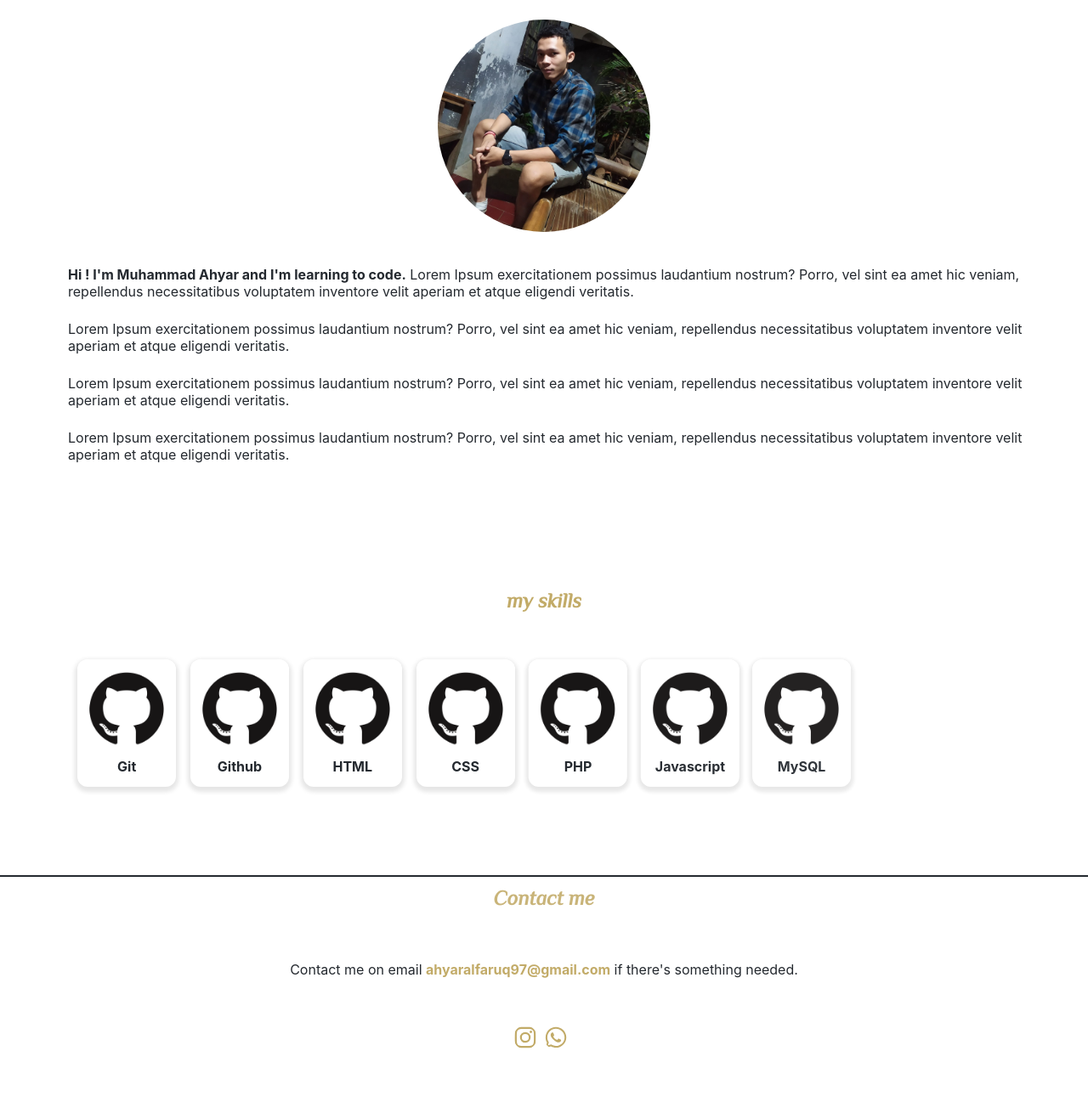
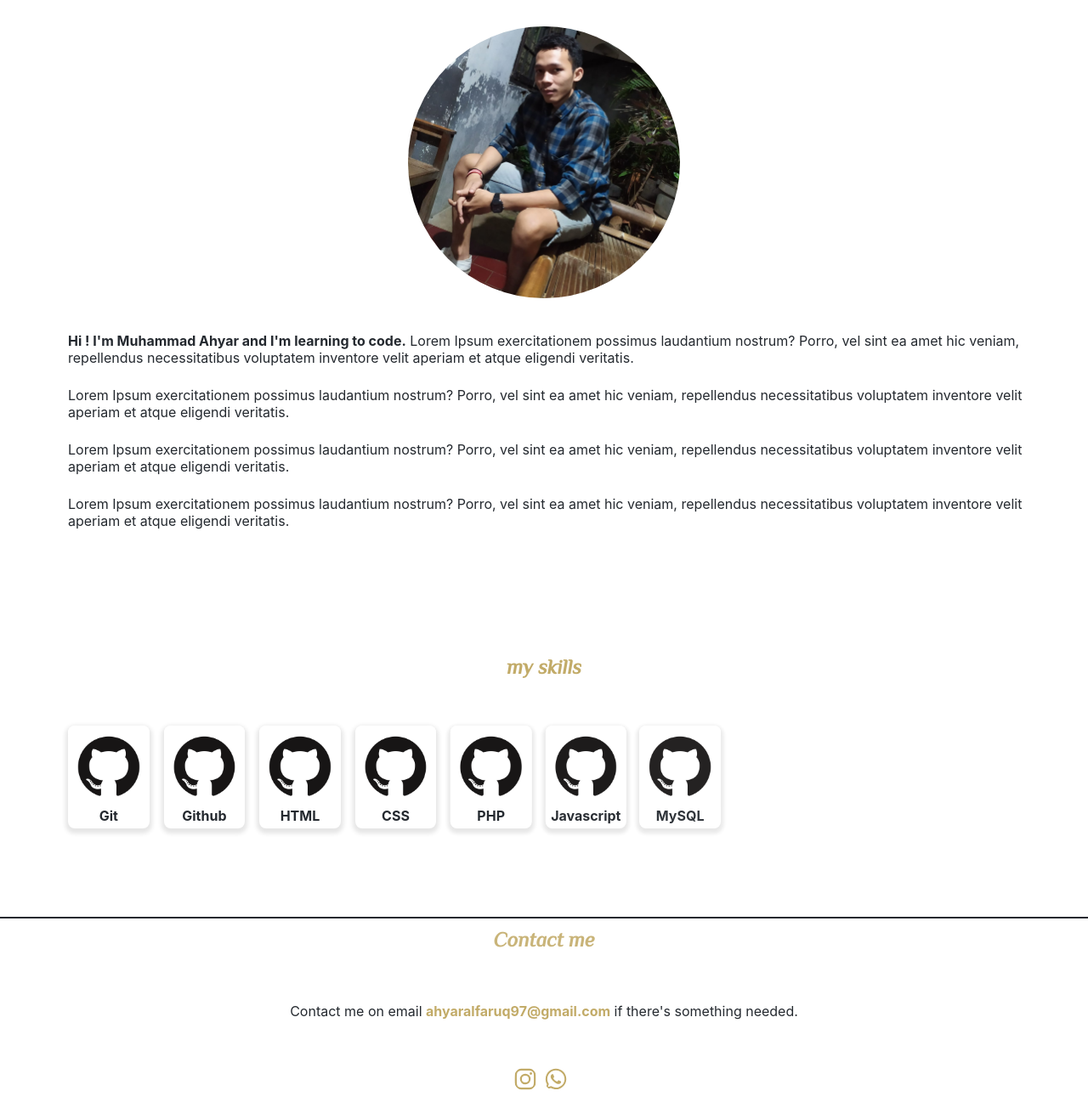
Before and after one commit to ahyaralfaruq/portfolio, a plain HTML site: page MobileVersion/index.html in a window 1280 px wide. Shown: the part 856-2153 px from the top of the page at 85% size. Before the commit the page ends 2115 px from the top, so only its background shows below. Drawn offline with Linux system fonts and the light colour scheme.

Commit message:
mengubah web responsive

```diff
--- a/MobileVersion/assets/css/index.css
+++ b/MobileVersion/assets/css/index.css
@@ -343,8 +343,8 @@ article.about {
 }
 .about-limit-img {
    position: relative;
-   width: 250px;
-   height: 250px;
+   width: 266px;
+   height: 266px;
 }
 .shape-circle {
    position: absolute;
@@ -391,16 +391,16 @@ article.skills {
    height: 100%;
    display: flex;
    flex-wrap: wrap;
-   padding-left: 1.7rem;
+   padding-left: 16px;
 }
 .card-icon {
    display: flex;
    flex-flow: column nowrap;
-   width: 116px;
-   height: 150px;
+   width: 84.5px;
+   /* height: 150px; */
    margin-right: 1.05rem;
    margin-bottom: 1.5rem;
-   border-radius: 12px;
+   border-radius: 8px;
    border: var(--flagging-border);
    box-shadow: var(--border-shadow);
    overflow: hidden;
@@ -421,6 +421,7 @@ article.skills {
    text-align: center;
    font-weight: bold;
    height: 100%;
+   margin-bottom: 5px;
 }
 
 /* contact me */
@@ -466,3 +467,40 @@ footer.contact {
    color: var(--cl-special-text) !important;
    object-fit: cover;
 }
+
+@media (min-width: 375px) {
+   .project {
+      width: 305px;
+   }
+   .about-limit-img {
+      width: 285px;
+      height: 285px;
+   }
+   .card-icon {
+      width: 90.3px;
+   }
+}
+@media (min-width: 425px) {
+   .project {
+      width: 350px;
+   }
+   .about-limit-img {
+      width: 320px;
+      height: 320px;
+   }
+   .card-icon {
+      width: 105.3px;
+   }
+}
+@media (min-width: 768px) {
+   .project {
+      width: 314px;
+   }
+   .about-limit-img {
+      width: 320px;
+      height: 320px;
+   }
+   .card-icon {
+      width: 95.74px;
+   }
+}
--- a/desktopVersion/assets/css/index.css
+++ b/desktopVersion/assets/css/index.css
@@ -309,8 +309,8 @@ article.about {
 }
 .about-limit-img {
    position: relative;
-   width: 250px;
-   height: 250px;
+   width: 295px;
+   height: 295px;
 }
 .shape-circle {
    position: absolute;
@@ -357,16 +357,15 @@ article.about {
    height: 100%;
    display: flex;
    flex-wrap: wrap;
+   padding-left: 21px;
 }
 .card-icon {
    display: flex;
    flex-flow: column nowrap;
-   width: 125px;
-   height: 150px;
-   padding: 1vw;
+   width: 107.5px;
    margin-right: 1.329rem;
    margin-bottom: 1.5rem;
-   border-radius: 12px;
+   border-radius: 8px;
    border: var(--flagging-border);
    box-shadow: var(--border-shadow);
    overflow: hidden;
@@ -387,6 +386,7 @@ article.about {
    text-align: center;
    font-weight: bold;
    height: 100%;
+   margin-bottom: 5px;
 }
 
 /* contact me */
```
Also changed, not shown: js/mobileDetector.js (+2 -10 lines).
